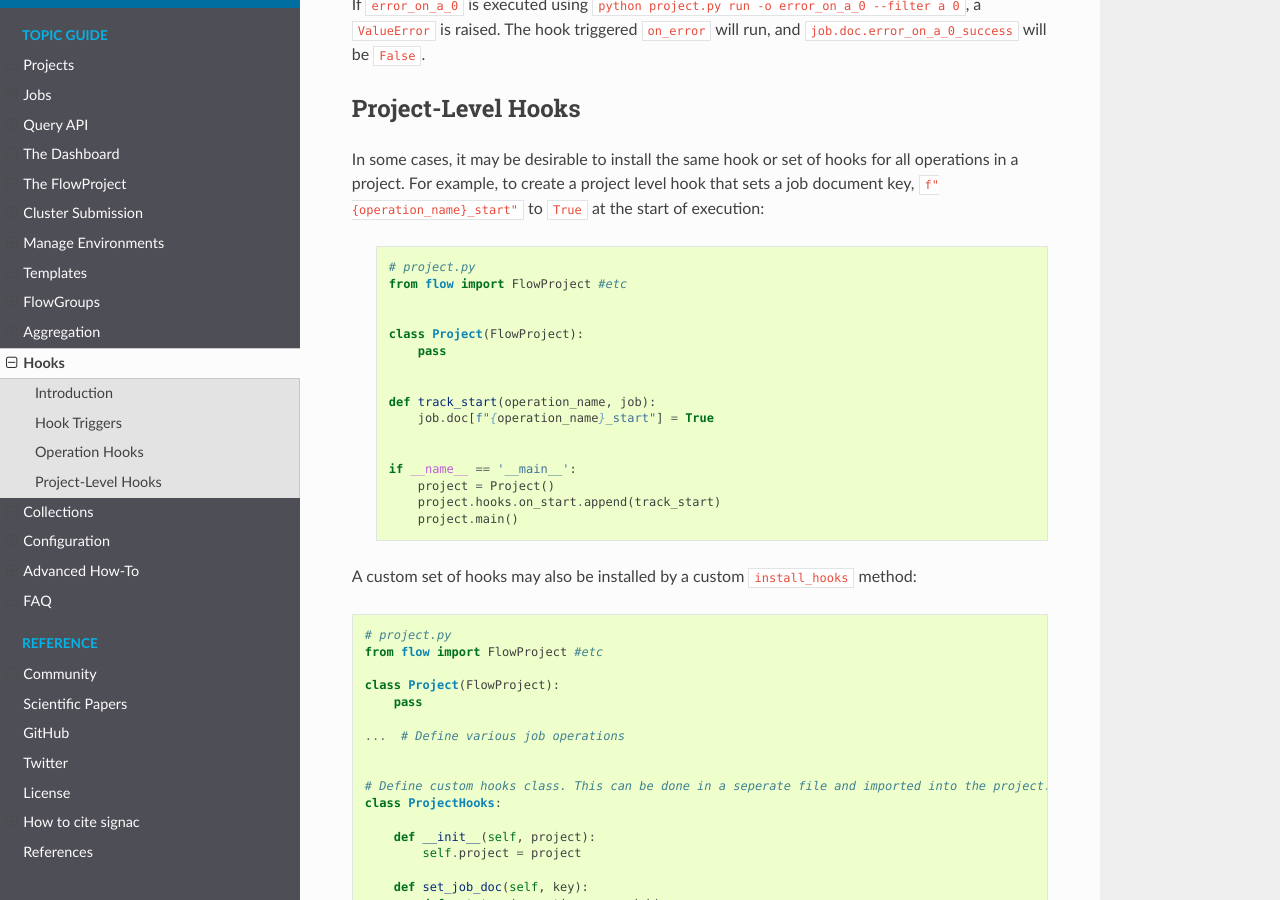
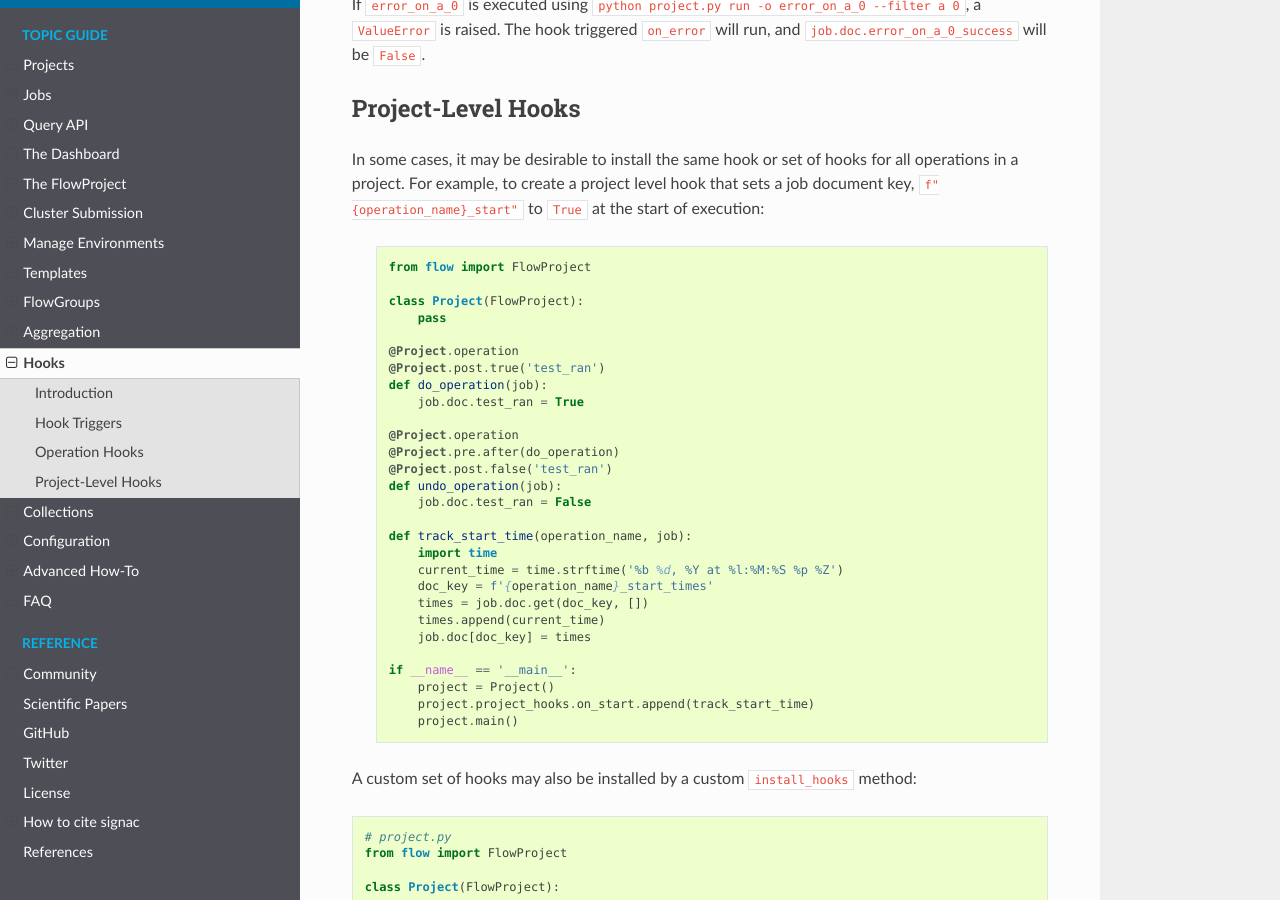
Before and after one commit to glotzerlab/signac-docs, a Sphinx documentation site: the page built from docs/source/hooks.rst, in a window 1280 px wide and 900 px high, scrolled down 2042 px. Built offline with Sphinx 7.4.7 and the Read the Docs theme 2.0.0, drawn with Linux system fonts in a browser that asks for light colours.

Commit message:
Update project level hooks example

```diff
--- a/docs/source/hooks.rst
+++ b/docs/source/hooks.rst
@@ -101,21 +101,33 @@ For example, to create a project level hook that sets a job document key, ``f"{o
 
  .. code-block:: python
 
-    # project.py
-    from flow import FlowProject #etc
-
+    from flow import FlowProject
 
     class Project(FlowProject):
         pass
 
+    @Project.operation
+    @Project.post.true('test_ran')
+    def do_operation(job):
+        job.doc.test_ran = True
 
-    def track_start(operation_name, job):
-        job.doc[f"{operation_name}_start"] = True
+    @Project.operation
+    @Project.pre.after(do_operation)
+    @Project.post.false('test_ran')
+    def undo_operation(job):
+        job.doc.test_ran = False
 
+    def track_start_time(operation_name, job):
+        import time
+        current_time = time.strftime('%b %d, %Y at %l:%M:%S %p %Z')
+        doc_key = f'{operation_name}_start_times'
+        times = job.doc.get(doc_key, [])
+        times.append(current_time)
+        job.doc[doc_key] = times
 
     if __name__ == '__main__':
         project = Project()
-        project.hooks.on_start.append(track_start)
+        project.project_hooks.on_start.append(track_start_time)
         project.main()
 
 
@@ -124,7 +136,7 @@ A custom set of hooks may also be installed by a custom ``install_hooks`` method
 .. code-block:: python
 
     # project.py
-    from flow import FlowProject #etc
+    from flow import FlowProject
 
     class Project(FlowProject):
         pass
```
